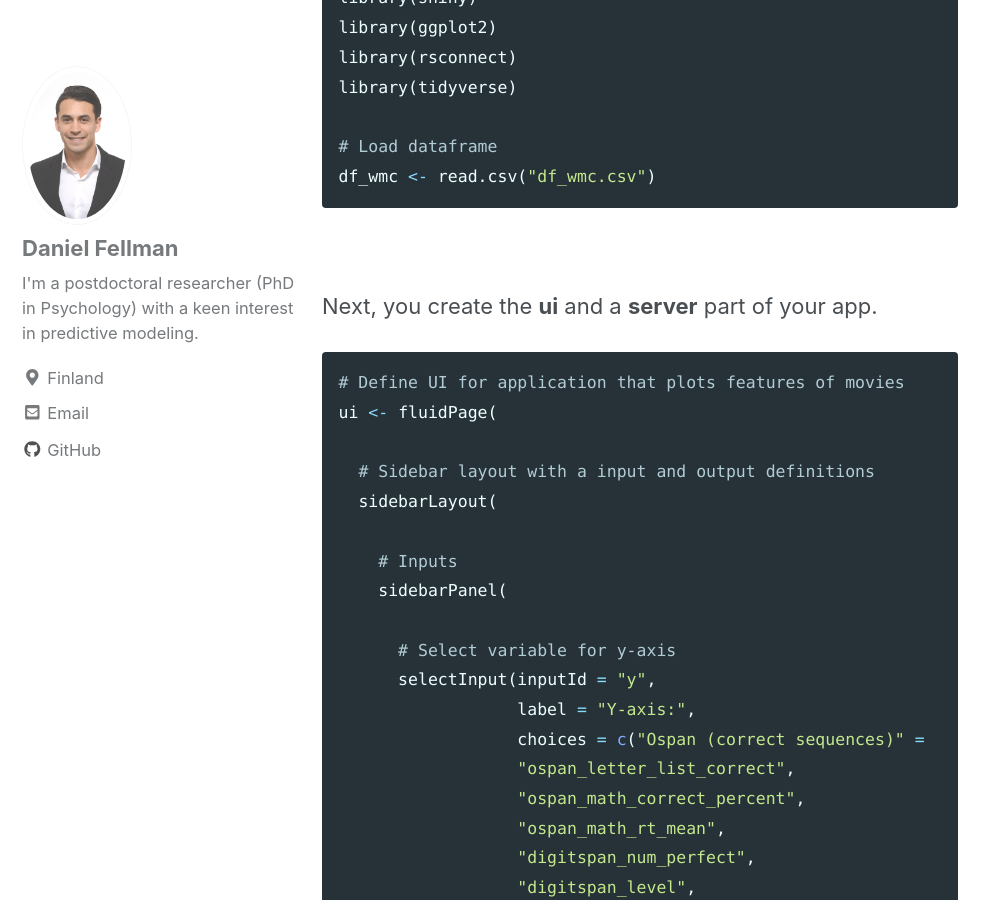
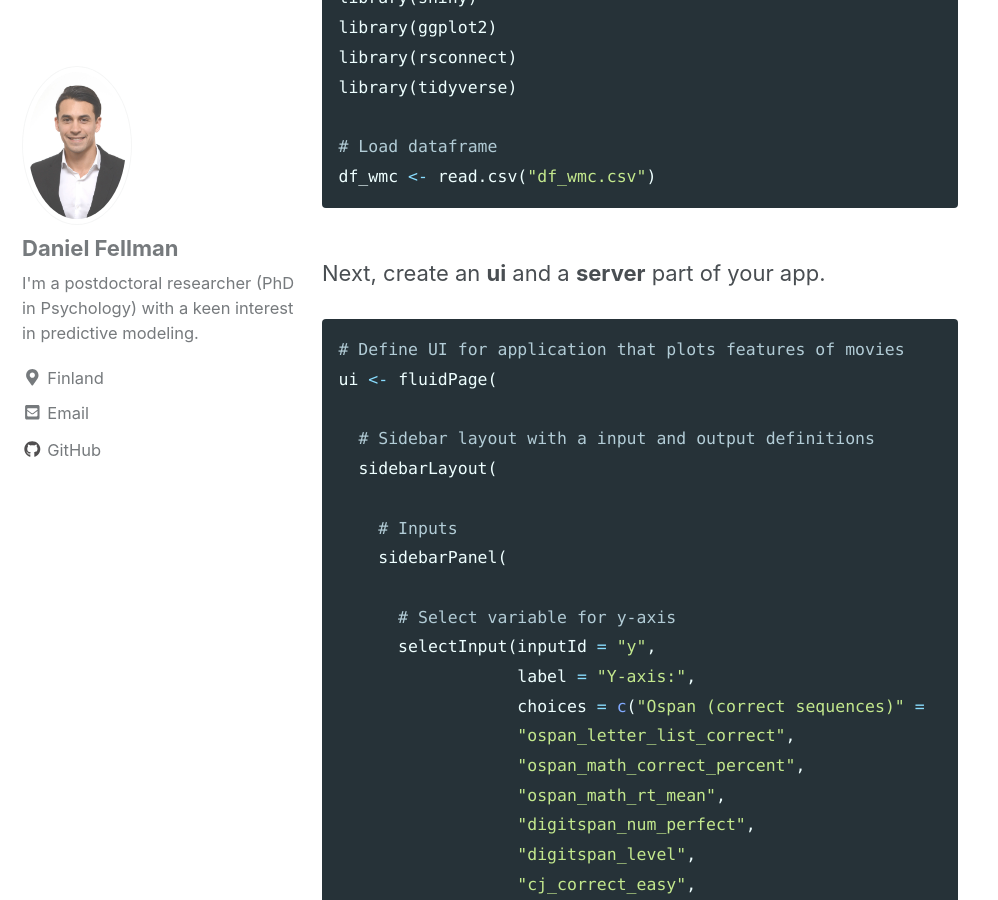
Before and after one commit to danielfellman/danielfellman.github.io, a Jekyll site: the page built from _posts/2019-01-08-visualization.md, in a window 1280 px wide and 900 px high, scrolled down 679 px. Shown: the whole window, without its empty margins (0-998 px from the left). Built offline with Jekyll 4.4.1, drawn with Linux system fonts in a browser that asks for light colours; cached includes are drawn as plain includes; nearby versions of some CDN libraries.

Commit message:
Update 2019-01-08-visualization.md

````diff
--- a/_posts/2019-01-08-visualization.md
+++ b/_posts/2019-01-08-visualization.md
@@ -4,12 +4,12 @@ date: "2018-01-08"
 tags: [R, data science]
 excerpt: ""
 ---
-
+<br>
 I will open my blog journey with a brief tutorial on how you can build a "shiny" app in R for visualizing relationships between variables.
 
 Before you start learning shiny I'd recommend you to take the ggplot2 courses offered in Datacamp [part 1](https://www.datacamp.com/courses/data-visualization-with-ggplot2-1) and [part 2](https://www.datacamp.com/courses/data-visualization-with-ggplot2-2), it will make this tutorial muche more interpretable.
 
-<br> <br>
+<br>
 Start with loading the required packages in R and your dataframe
 ```r
 # Libraries
@@ -21,8 +21,8 @@ library(tidyverse)
 # Load dataframe
 df_wmc <- read.csv("df_wmc.csv")
 ```
-<br> <br>
-Next, you create the **ui** and a **server** part of your app.
+<br>
+Next, create an **ui** and a **server** part of your app.
 ```r
 # Define UI for application that plots features of movies
 ui <- fluidPage(
@@ -87,7 +87,7 @@ server <- function(input, output) {
             axis.text.x = element_text(size = 18))
   })
 ```
-<br> <br>
+<br>
 
 You can also add some more specific statistical details in the app if you wish.
 In my case, I chose to add the correlation coefficient between x and y
@@ -127,7 +127,7 @@ code below).
 shinyApp(ui = ui, server = server)
 head(df)
 ```
-<br> <br>
+<br>
 
 ### Results
 Click on this [app](https://dfellman.shinyapps.io/df_test/) to see the final results.
````
